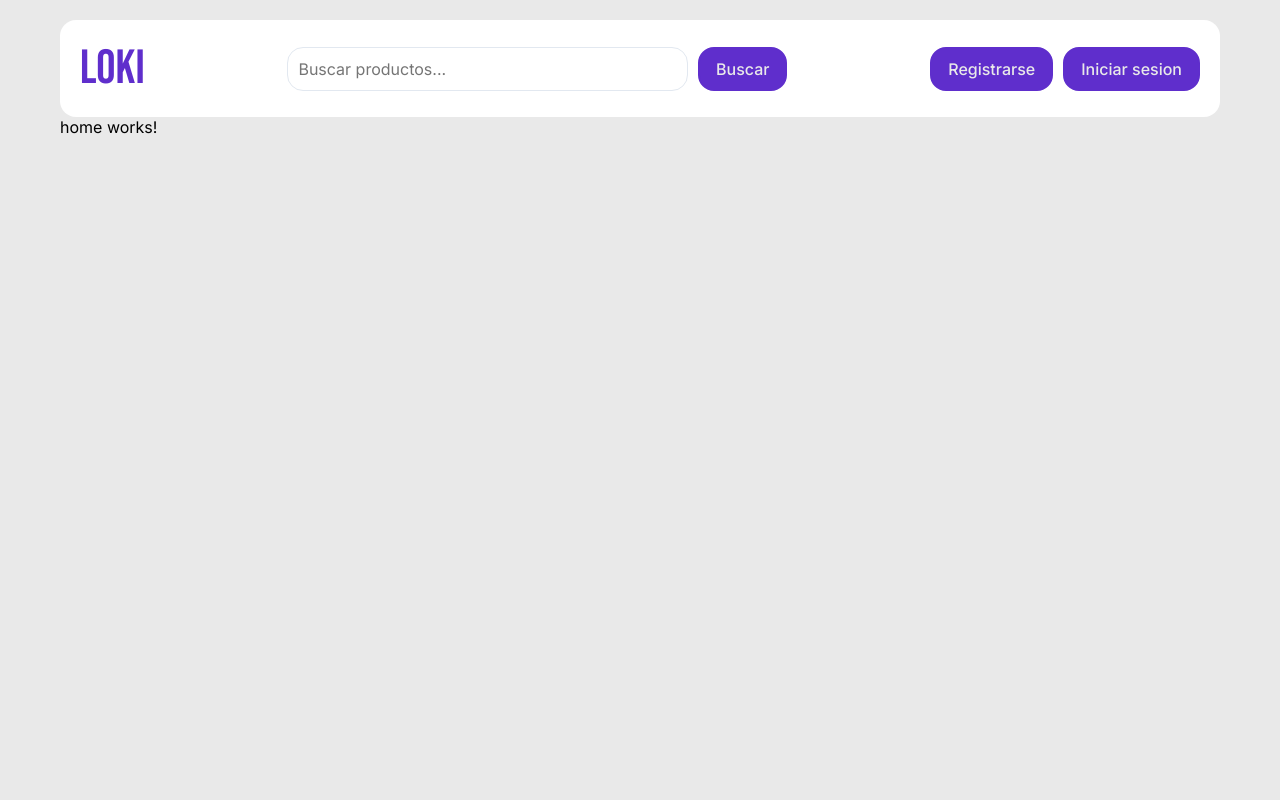
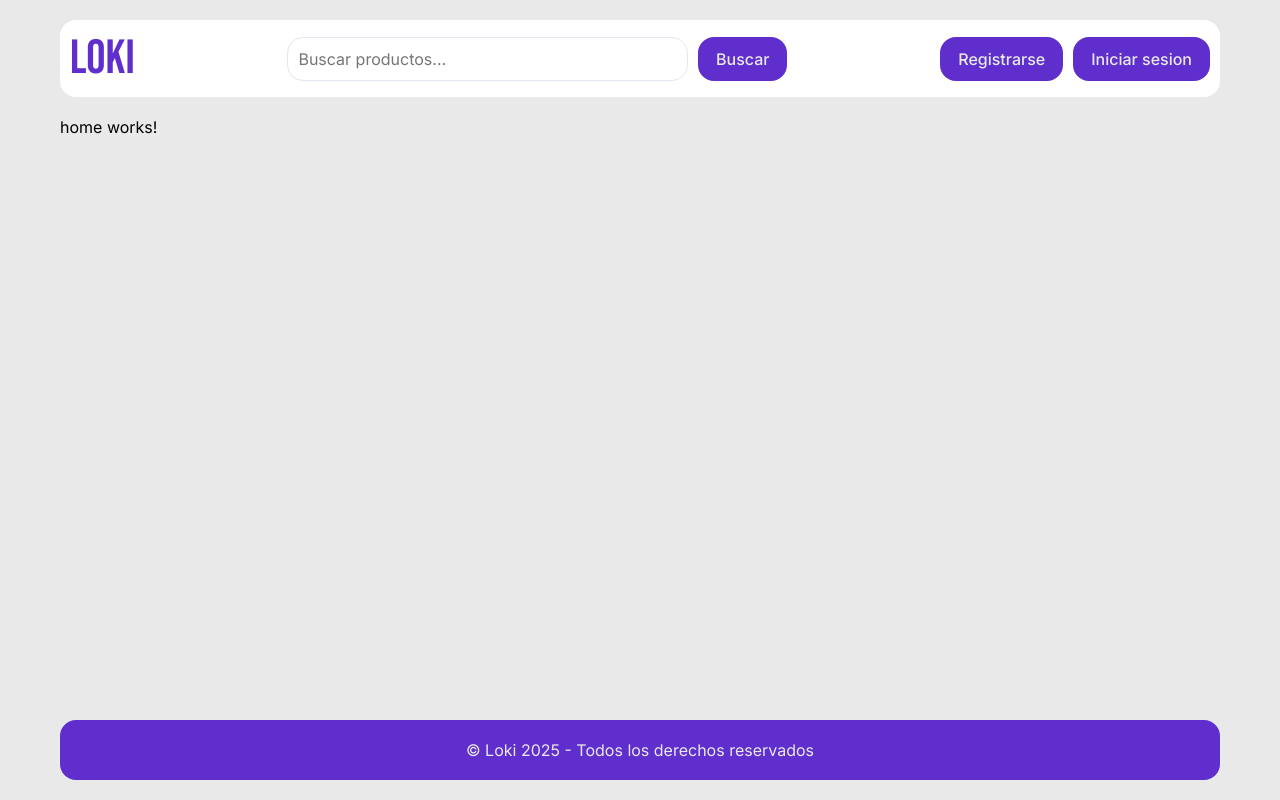
Before and after one commit to diemaidana/loki, an Angular app in the folder frontend/: page / in a window 1280 px wide. Built offline with nearby package versions, Linux system fonts and the light colour scheme.

Commit message:
feat(footer): done
fix: dockerfile y docker-compose minor fixes.

fix(styles): general styles fixed.
fix(header): header styles fixed due to general styles.

```diff
--- a/frontend/src/app/app.html
+++ b/frontend/src/app/app.html
@@ -2,3 +2,4 @@
 <main>
   <router-outlet></router-outlet>
 </main>
+<app-footer></app-footer>
--- a/frontend/src/app/app.ts
+++ b/frontend/src/app/app.ts
@@ -1,10 +1,11 @@
 import { Component, signal } from '@angular/core';
 import { RouterOutlet } from '@angular/router';
 import { Header } from "./component/header/header";
+import { Footer } from "./component/footer/footer";
 
 @Component({
   selector: 'app-root',
-  imports: [RouterOutlet, Header],
+  imports: [RouterOutlet, Header, Footer],
   templateUrl: './app.html',
   styleUrl: './app.css'
 })
--- a/frontend/src/app/component/footer/footer.css
+++ b/frontend/src/app/component/footer/footer.css
@@ -0,0 +1,10 @@
+.main-footer{
+    display: flex;
+    justify-content: center;
+    align-items: center;
+    padding: 20px;
+    margin-bottom: 20px;
+    background-color: var(--primary-color);
+    color: var(--main-background-color);
+    border-radius: 16px;
+}
--- a/frontend/src/app/component/footer/footer.html
+++ b/frontend/src/app/component/footer/footer.html
@@ -1 +1,3 @@
-<p>footer works!</p>
+<footer class="main-footer">
+    <p>&copy; Loki 2025 - Todos los derechos reservados</p>
+</footer>
--- a/frontend/src/app/component/header/header.css
+++ b/frontend/src/app/component/header/header.css
@@ -1,11 +1,11 @@
 .main-header{
     display: flex;
     justify-content: space-between;
-    padding: 20px 20px;
     align-items: center;
+    padding: 10px;
     background-color: var(--card-background);
     border-radius: 16px;
-    margin-top: 20px;
+    margin: 20px 0;
 }
 
 .header-logo {
--- a/frontend/src/styles.css
+++ b/frontend/src/styles.css
@@ -19,12 +19,33 @@
   padding: 0;
 }
 
-body {
+html, body {
+  height: 100%;
+  margin: 0;
+  padding: 0;
   background-color: var(--main-background-color);
   font-family: var(--main-font);
+}
+
+app-root {
+  display: flex;
+  flex-direction: column;
+  min-height: 100%;
+}
+
+app-header, main, app-footer {
+  width: 100%;
   max-width: 1200px;
-    margin: 0 auto;
-    padding: 0 20px;
+
+  margin-left: auto;
+  margin-right: auto;
+
+  padding-left: 20px;
+  padding-right: 20px;
+}
+
+main {
+  flex-grow: 1;
 }
 
 button,
```
Also changed, not shown: 2 other files (tests, documents, lock files or other folders). Lines whose indentation alone changed are shown as unchanged.
